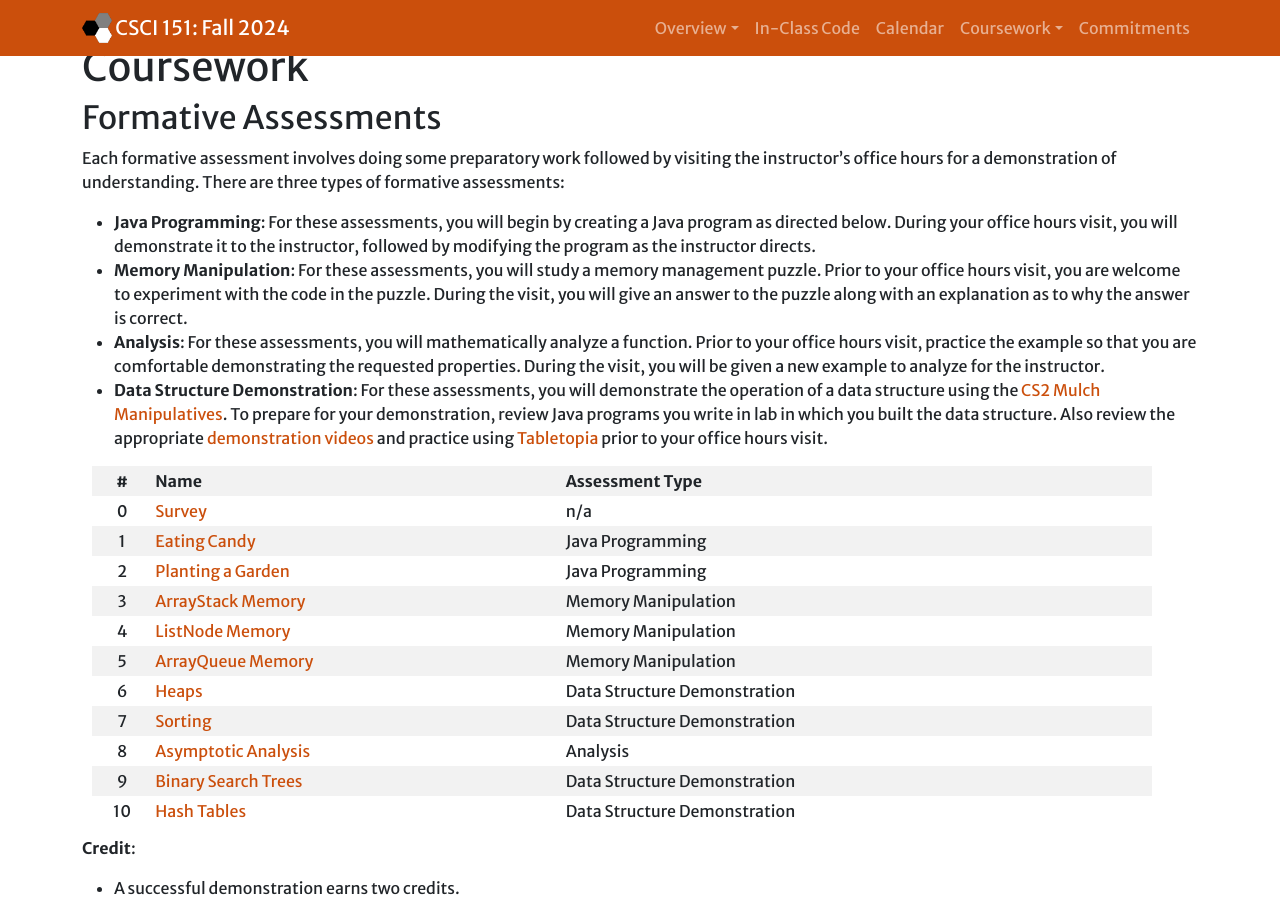
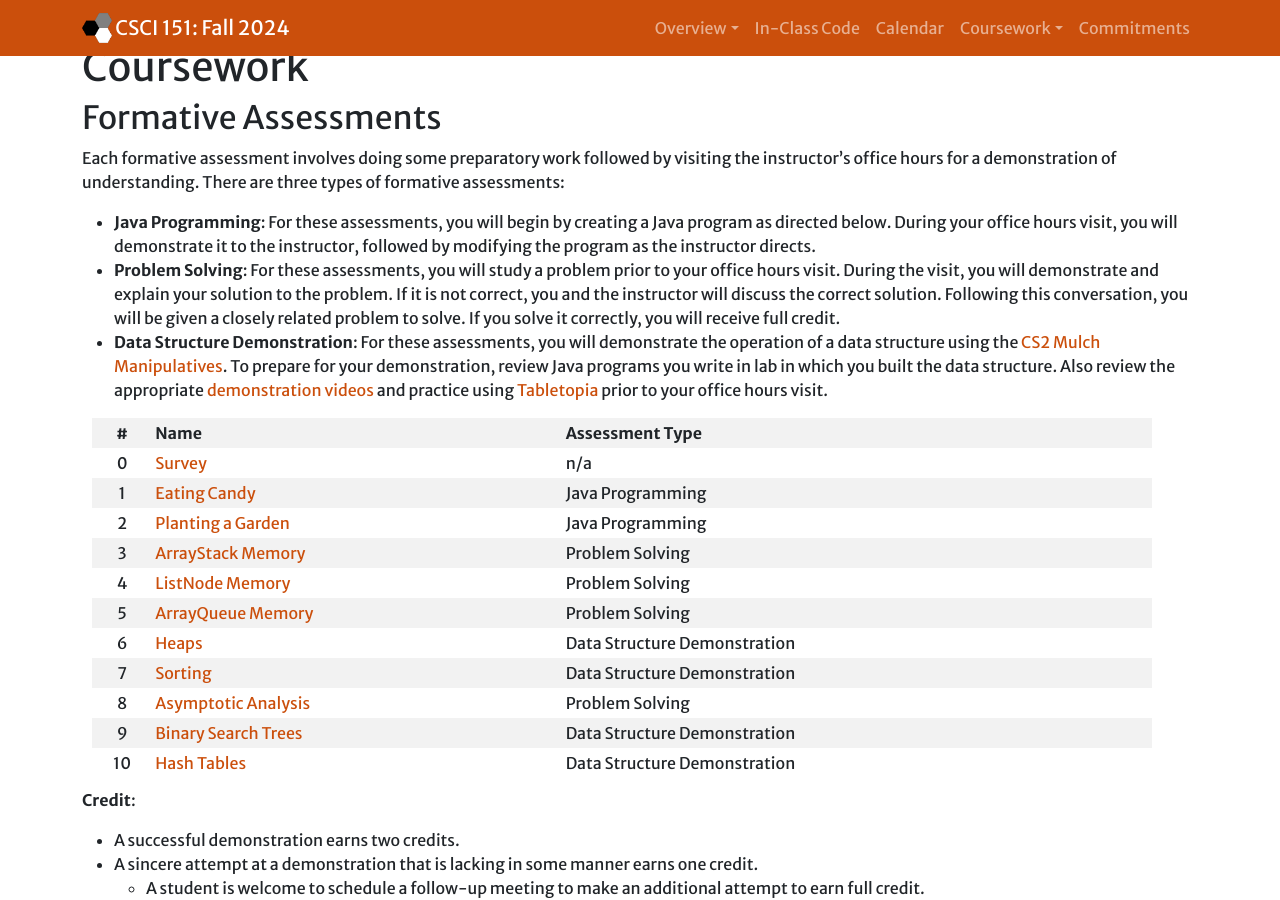
Before and after one commit to Hendrix-CS/csci151, a Jekyll site: the page built from index.md, in a window 1280 px wide and 900 px high, scrolled down 4208 px. Built offline with Jekyll 4.4.1, drawn with Linux system fonts in a browser that asks for light colours; nearby versions of some CDN libraries.

Commit message:
Another update to formative assessment - simplified catagories

```diff
--- a/index.md
+++ b/index.md
@@ -124,12 +124,10 @@
 * **Java Programming**: For these assessments, you will begin by creating a Java program as directed below.
   During your office hours visit, you will demonstrate it to the instructor, followed by modifying the program
   as the instructor directs.
-* **Memory Manipulation**: For these assessments, you will study a memory management puzzle. Prior
-  to your office hours visit, you are welcome to experiment with the code in the puzzle. During the visit, you
-  will give an answer to the puzzle along with an explanation as to why the answer is correct.
-* **Analysis**: For these assessments, you will mathematically analyze a function. Prior to your office hours visit,
-  practice the example so that you are comfortable demonstrating the requested properties. During the visit, you
-  will be given a new example to analyze for the instructor.
+* **Problem Solving**: For these assessments, you will study a problem prior to your office hours visit. During
+  the visit, you will demonstrate and explain your solution to the problem. If it is not correct, you and the
+  instructor will discuss the correct solution. Following this conversation, you will be given a closely related
+  problem to solve. If you solve it correctly, you will receive full credit.
 * **Data Structure Demonstration**: For these assessments, you will demonstrate the operation of a data structure
   using the [CS2 Mulch Manipulatives](https://mgoadric.github.io/cs2mulch/). To prepare for your demonstration,
   review Java programs you write in lab in which you built the data structure. Also review the appropriate
@@ -142,12 +140,12 @@
 |0 | [Survey](https://forms.gle/VLRVHjUAisWP5R9J8) | n/a |
 |1 | [Eating Candy]({{site.baseurl}}/homework/candy.html) | Java Programming |
 |2 | [Planting a Garden]({{site.baseurl}}/homework/garden.html) | Java Programming |
-|3 | [ArrayStack Memory]({{site.baseurl}}/homework/asmemory.html) | Memory Manipulation |
-|4 | [ListNode Memory]({{site.baseurl}}/homework/lnmemory.html) | Memory Manipulation |
-|5 | [ArrayQueue Memory]({{site.baseurl}}/homework/aqmemory.html) | Memory Manipulation |
+|3 | [ArrayStack Memory]({{site.baseurl}}/homework/asmemory.html) | Problem Solving |
+|4 | [ListNode Memory]({{site.baseurl}}/homework/lnmemory.html) | Problem Solving |
+|5 | [ArrayQueue Memory]({{site.baseurl}}/homework/aqmemory.html) | Problem Solving |
 |6 | [Heaps]({{site.baseurl}}/homework/heaps.html) | Data Structure Demonstration |
 |7 | [Sorting]({{site.baseurl}}/homework/sorting.html) | Data Structure Demonstration |
-|8 | [Asymptotic Analysis]({{site.baseurl}}/homework/bigo.html) | Analysis |
+|8 | [Asymptotic Analysis]({{site.baseurl}}/homework/bigo.html) | Problem Solving |
 |9 | [Binary Search Trees]({{site.baseurl}}/homework/trees.html) | Data Structure Demonstration |
 |10 | [Hash Tables]({{site.baseurl}}/homework/hashtables.html) | Data Structure Demonstration |
 
```
Also changed, not shown: homework/aqmemory.md (+1 -1 lines), homework/asmemory.md (+1 -1 lines), homework/bigo.md (+1 -0 lines), homework/lnmemory.md (+1 -1 lines).
